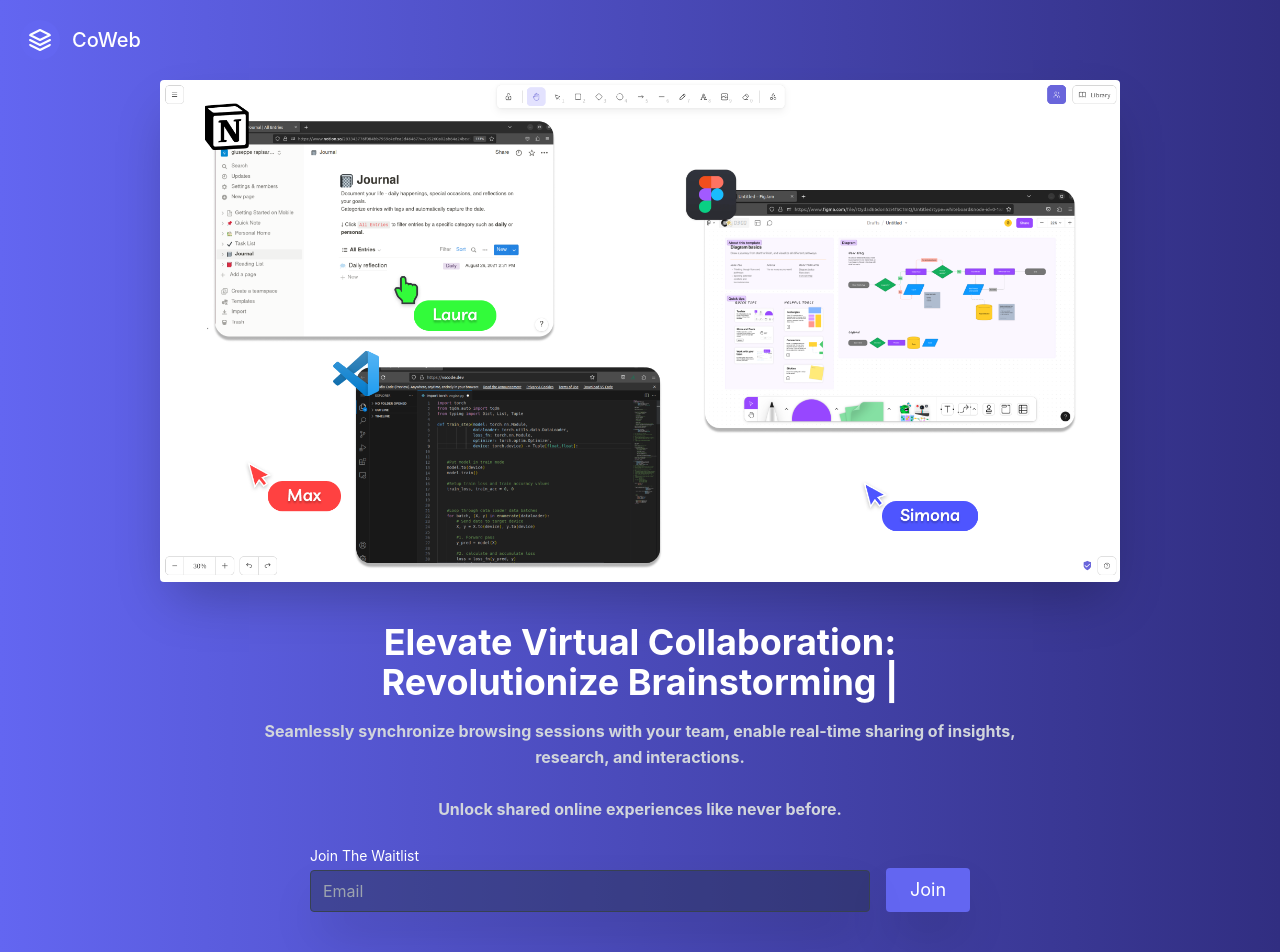
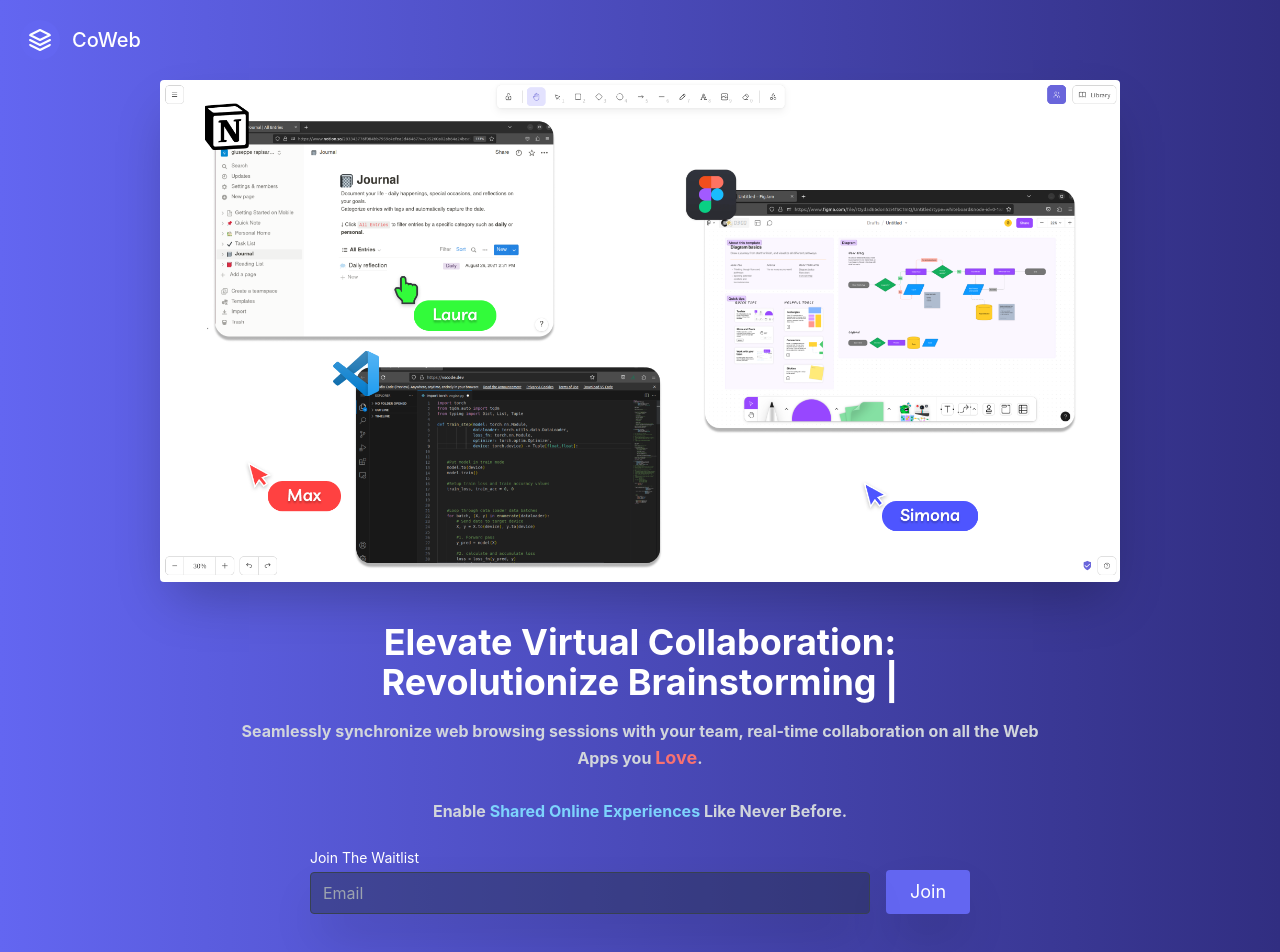
Before and after one commit to peps212/CoWeb, a Next.js app: page / in a window 1280 px wide. Shown: the top 952 px of the page. Built offline with nearby package versions, Linux system fonts and the light colour scheme.

Commit message:
final bits

```diff
--- a/pages/components/hero2.js
+++ b/pages/components/hero2.js
@@ -17,6 +17,7 @@ const Hero2 = ( ) => {
                 "Team Meetings",
                 "Brainstorming Sessions",
                 "Client Onboarding",
+                "Product Demos"
 
             ],
             startDelay: 0,
@@ -40,7 +41,7 @@ const Hero2 = ( ) => {
     <Image class=" mb-10 object-cover object-center rounded shadow-2xl 2xl:w-8/12 xl:w-9/12 lg:w-11/12 md:w-1/1 sm:w-1/1  " alt="hero" src={pic}/>
     <div class="w-full 2xl:w-10/12 lg:w-9/12 md:w-11/12  flex flex-col mb-16 items-center text-center">
       <h1 class="title-font mobile:text-xl sm:text-4xl text-3xl mb-4 font-bold text-white">Elevate Virtual Collaboration: <br></br>Revolutionize <span ref={TypedElement}></span> </h1>
-      <p class="mb-2 font-bold leading-relaxed text-gray-300 w-5/6"> Seamlessly synchronize browsing sessions with your team, enable real-time sharing of insights, research, and interactions. <br></br> <br></br> Unlock shared online experiences like never before.</p>
+      <p class="mb-2 font-bold leading-relaxed text-gray-300 w-5/6"> Seamlessly synchronize web browsing sessions with your team, real-time collaboration on all the Web Apps you <span className="text-red-400 text-lg">Love</span>. <br></br> <br></br> Enable <span className="text-sky-300 ">Shared Online Experiences</span> Like Never Before.</p>
       <Form></Form>
       <p class="text-sm mt-2 text-white mb-8 w-full"></p>
 
```
